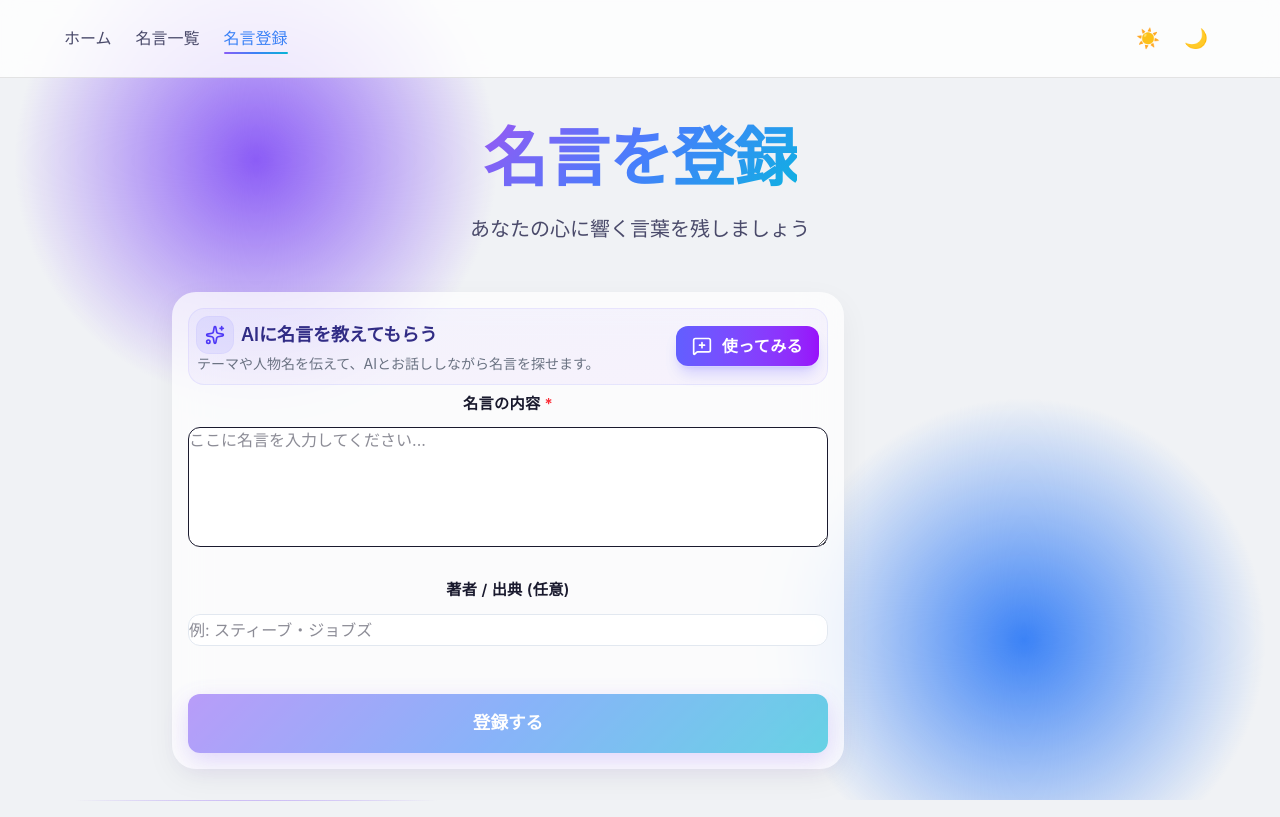
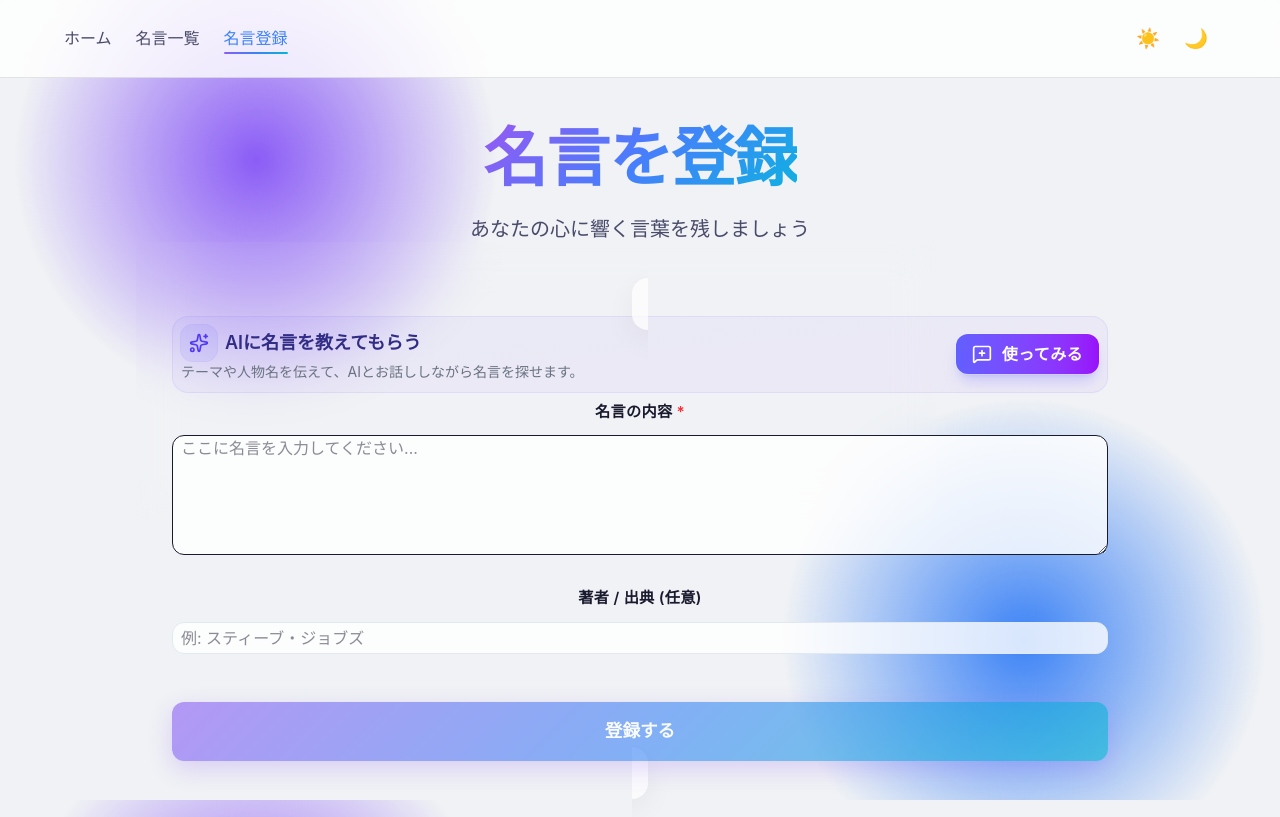
Before and after one commit to uozumi212/your-time-demo, a Next.js app: page /quotes/register in a window 1280 px wide. Built offline with nearby package versions, Linux system fonts and the light colour scheme.

Commit message:
名言登録画面、中央揃え

```diff
--- a/src/app/quotes/register/page.tsx
+++ b/src/app/quotes/register/page.tsx
@@ -56,7 +56,7 @@ export default function RegisterQuote() {
             <p className="subtitle">あなたの心に響く言葉を残しましょう</p>
           </header>
 
-          <div className="form-section !p-4 pt-6 max-w-2xl mx-auto relative">
+          <div className="form-section !p-4 pt-6 max-w-2xl justify-center inline">
             {/* AI Trigger Area */}
             <div className="!p-2 mb-2 px-4 py-3 sm:pr-5 bg-gradient-to-br from-indigo-500/5 to-purple-500/5 dark:from-indigo-900/10 dark:to-purple-900/10 border border-indigo-500/10 dark:border-indigo-500/20 rounded-2xl flex flex-col sm:flex-row sm:items-center justify-between gap-3">
               <div className="min-w-0">
@@ -91,7 +91,7 @@ export default function RegisterQuote() {
                   value={quote}
                   onChange={(e) => setQuote(e.target.value)}
                   placeholder="ここに名言を入力してください..."
-                  className="form-input rounded-xl min-h-[120px] bg-white/80 dark:bg-slate-900/80 backdrop-blur-sm border dark:border-slate-700"
+                  className="form-input rounded-xl !pl-2 min-h-[120px] bg-white/80 dark:bg-slate-900/80 backdrop-blur-sm border dark:border-slate-700"
                   required
                 />
               </div>
@@ -106,7 +106,7 @@ export default function RegisterQuote() {
                   value={author}
                   onChange={(e) => setAuthor(e.target.value)}
                   placeholder="例: スティーブ・ジョブズ"
-                  className="form-input rounded-xl min-h-8 bg-white/80 dark:bg-slate-900/80 backdrop-blur-sm border border-slate-200 dark:border-slate-700"
+                  className="form-input !pl-2  rounded-xl min-h-8 bg-white/80 dark:bg-slate-900/80 backdrop-blur-sm border border-slate-200 dark:border-slate-700"
                 />
               </div>
 
```
